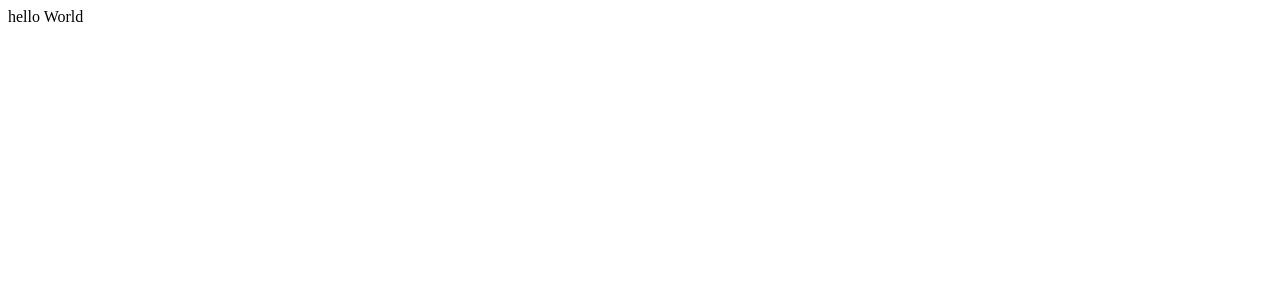
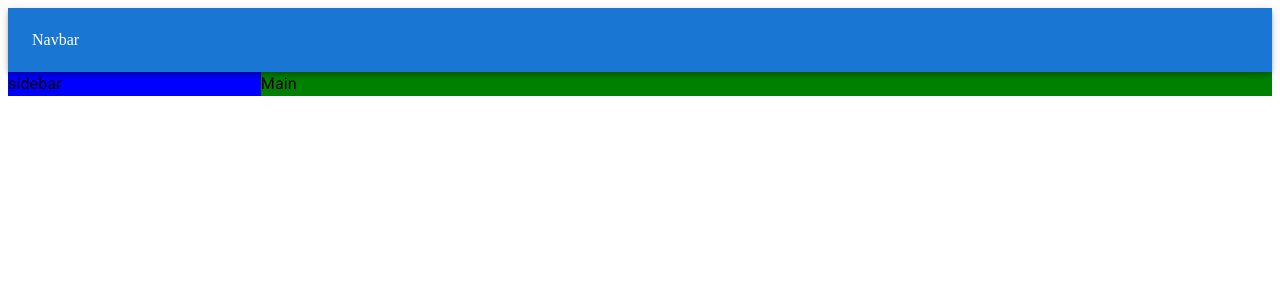
Before and after one commit to Amadeus-911/LMS, a React (Create React App) app in the folder client/: page / in a window 1280 px wide. Shown: the top 300 px of the page. Built offline with nearby package versions, Linux system fonts and the light colour scheme.

Commit message:
react structure components

```diff
--- a/client/package.json
+++ b/client/package.json
@@ -3,11 +3,17 @@
   "version": "0.1.0",
   "private": true,
   "dependencies": {
+    "@emotion/react": "^11.10.6",
+    "@emotion/styled": "^11.10.6",
+    "@fontsource/roboto": "^4.5.8",
+    "@mui/icons-material": "^5.11.11",
+    "@mui/material": "^5.11.13",
     "@testing-library/jest-dom": "^5.16.5",
     "@testing-library/react": "^13.4.0",
     "@testing-library/user-event": "^13.5.0",
     "react": "^18.2.0",
     "react-dom": "^18.2.0",
+    "react-router-dom": "^6.9.0",
     "react-scripts": "5.0.1",
     "web-vitals": "^2.1.4"
   },
--- a/client/src/App.js
+++ b/client/src/App.js
@@ -1,5 +1,9 @@
+import * as React from 'react'
+
+import Home from './Home'
+
 function App() {
-    return <div>hello World</div>
+    return <Home />
 }
 
 export default App
--- /dev/null
+++ b/client/src/Home.jsx
@@ -0,0 +1,19 @@
+import * as React from 'react'
+import Box from '@mui/material/Box'
+import { Stack } from '@mui/material'
+
+import Main from './components/Main'
+import Sidebar from './components/Sidebar'
+import Navbar from './components/Navbar'
+
+export default function Home() {
+    return (
+        <Box sx={{ flexGrow: 1 }}>
+            <Navbar />
+            <Stack direction={'row'}>
+                <Sidebar />
+                <Main />
+            </Stack>
+        </Box>
+    )
+}
--- /dev/null
+++ b/client/src/components/Main.jsx
@@ -0,0 +1,12 @@
+import React from 'react'
+import { Box, Typography } from '@mui/material'
+
+const Main = () => {
+    return (
+        <Box bgcolor='green' flex={8}>
+            <Typography>Main</Typography>
+        </Box>
+    )
+}
+
+export default Main
--- /dev/null
+++ b/client/src/components/Navbar.jsx
@@ -0,0 +1,13 @@
+import React from 'react'
+import { AppBar } from '@mui/material'
+import { Toolbar } from '@mui/material'
+
+const Navbar = () => {
+    return (
+        <AppBar position='sticky'>
+            <Toolbar>Navbar</Toolbar>
+        </AppBar>
+    )
+}
+
+export default Navbar
--- /dev/null
+++ b/client/src/components/Sidebar.jsx
@@ -0,0 +1,12 @@
+import React from 'react'
+import { Box, Typography } from '@mui/material'
+
+const Sidebar = () => {
+    return (
+        <Box bgcolor='blue' flex={2} sx={{ display: { xs: 'none', sm: 'block' } }}>
+            <Typography>sidebar</Typography>
+        </Box>
+    )
+}
+
+export default Sidebar
--- a/client/src/index.js
+++ b/client/src/index.js
@@ -2,6 +2,12 @@ import React from 'react'
 import ReactDOM from 'react-dom/client'
 import App from './App'
 import reportWebVitals from './reportWebVitals'
+
+//font
+import '@fontsource/roboto/300.css'
+import '@fontsource/roboto/400.css'
+import '@fontsource/roboto/500.css'
+import '@fontsource/roboto/700.css'
 
 const root = ReactDOM.createRoot(document.getElementById('root'))
 root.render(
```
Also changed, not shown: client/src/components/Rightbar.jsx (added, +8 -0 lines), 1 other file (tests, documents, lock files or other folders).
